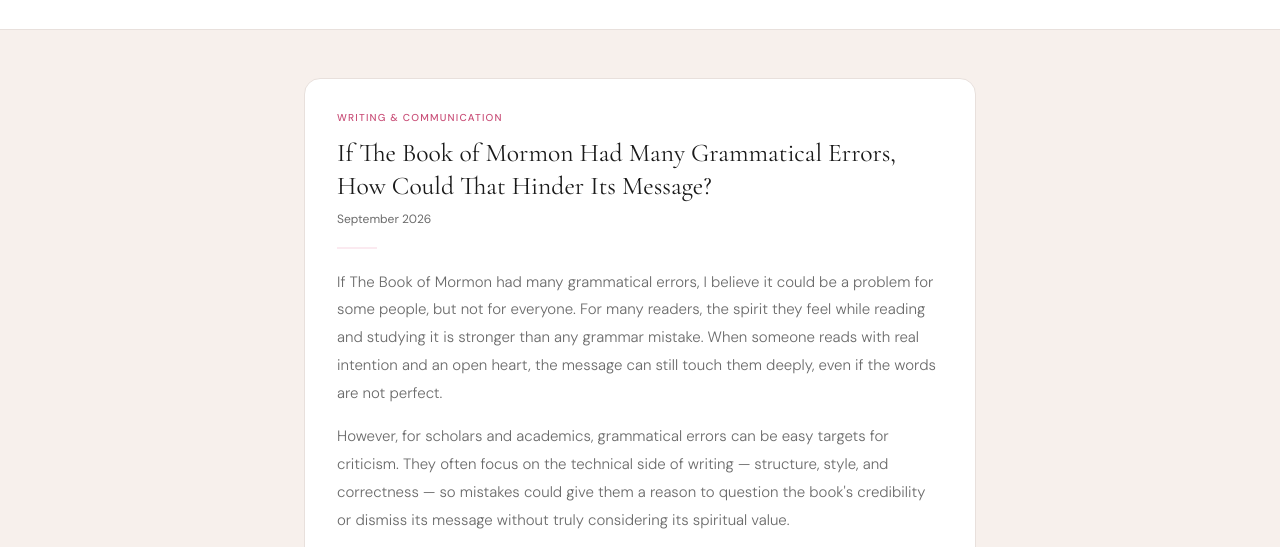
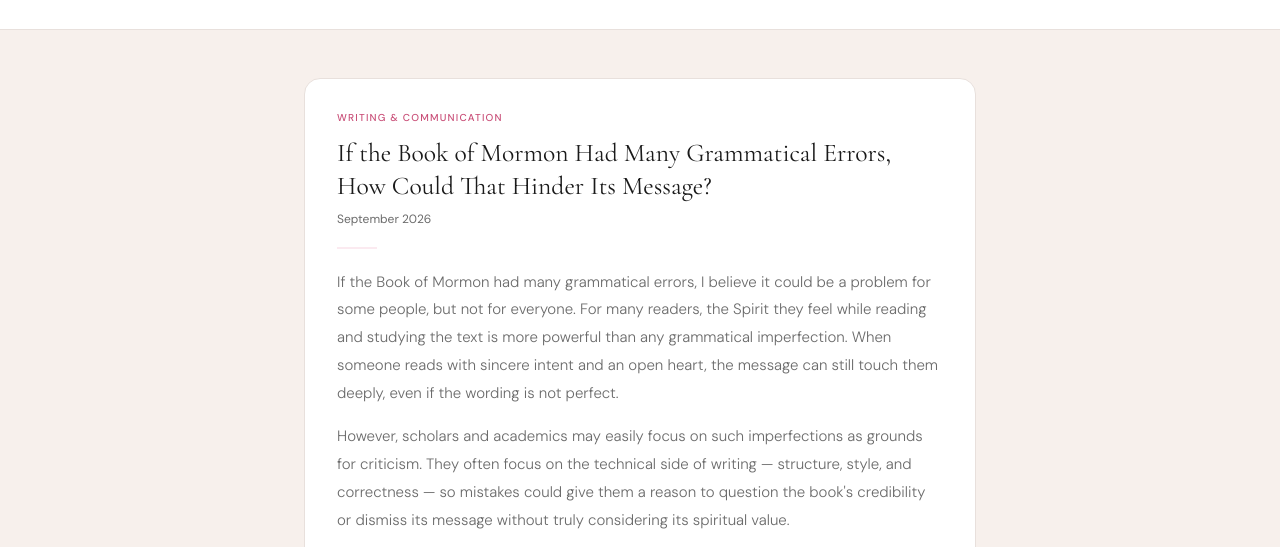
Before and after one commit to eugenia-aynelen/eugenia-aynelen.github.io, a plain HTML site: page blog.html in a window 1280 px wide. Shown: the part 178-725 px from the top of the page. Drawn offline with nearby package versions, Linux system fonts and the light colour scheme.

Commit message:
Update blog.html

```diff
--- a/blog.html
+++ b/blog.html
@@ -66,12 +66,12 @@
 
   <article class="post">
     <div class="post-category">Writing & Communication</div>
-    <h2 class="post-title">If The Book of Mormon Had Many Grammatical Errors, How Could That Hinder Its Message?</h2>
+    <h2 class="post-title">If the Book of Mormon Had Many Grammatical Errors, How Could That Hinder Its Message?</h2>
     <div class="post-date">September 2026</div>
     <div class="post-divider"></div>
     <div class="post-body">
-      <p>If The Book of Mormon had many grammatical errors, I believe it could be a problem for some people, but not for everyone. For many readers, the spirit they feel while reading and studying it is stronger than any grammar mistake. When someone reads with real intention and an open heart, the message can still touch them deeply, even if the words are not perfect.</p>
-      <p>However, for scholars and academics, grammatical errors can be easy targets for criticism. They often focus on the technical side of writing — structure, style, and correctness — so mistakes could give them a reason to question the book's credibility or dismiss its message without truly considering its spiritual value.</p>
+      <p>If the Book of Mormon had many grammatical errors, I believe it could be a problem for some people, but not for everyone. For many readers, the Spirit they feel while reading and studying the text is more powerful than any grammatical imperfection. When someone reads with sincere intent and an open heart, the message can still touch them deeply, even if the wording is not perfect.</p>
+      <p>However, scholars and academics may easily focus on such imperfections as grounds for criticism. They often focus on the technical side of writing — structure, style, and correctness — so mistakes could give them a reason to question the book's credibility or dismiss its message without truly considering its spiritual value.</p>
       <p>This makes me think about how writing works in two different ways. On one side, there is the emotional and spiritual power of a message. On the other side, there is the professional expectation of clean, correct writing. Both matter, but I believe that for something as sacred as scripture, the spirit behind the words can carry more weight than perfect grammar.</p>
       <p>Still, this reminds me why learning to write well is so important — it helps remove barriers so more people can receive the message clearly, without distraction.</p>
     </div>
```
